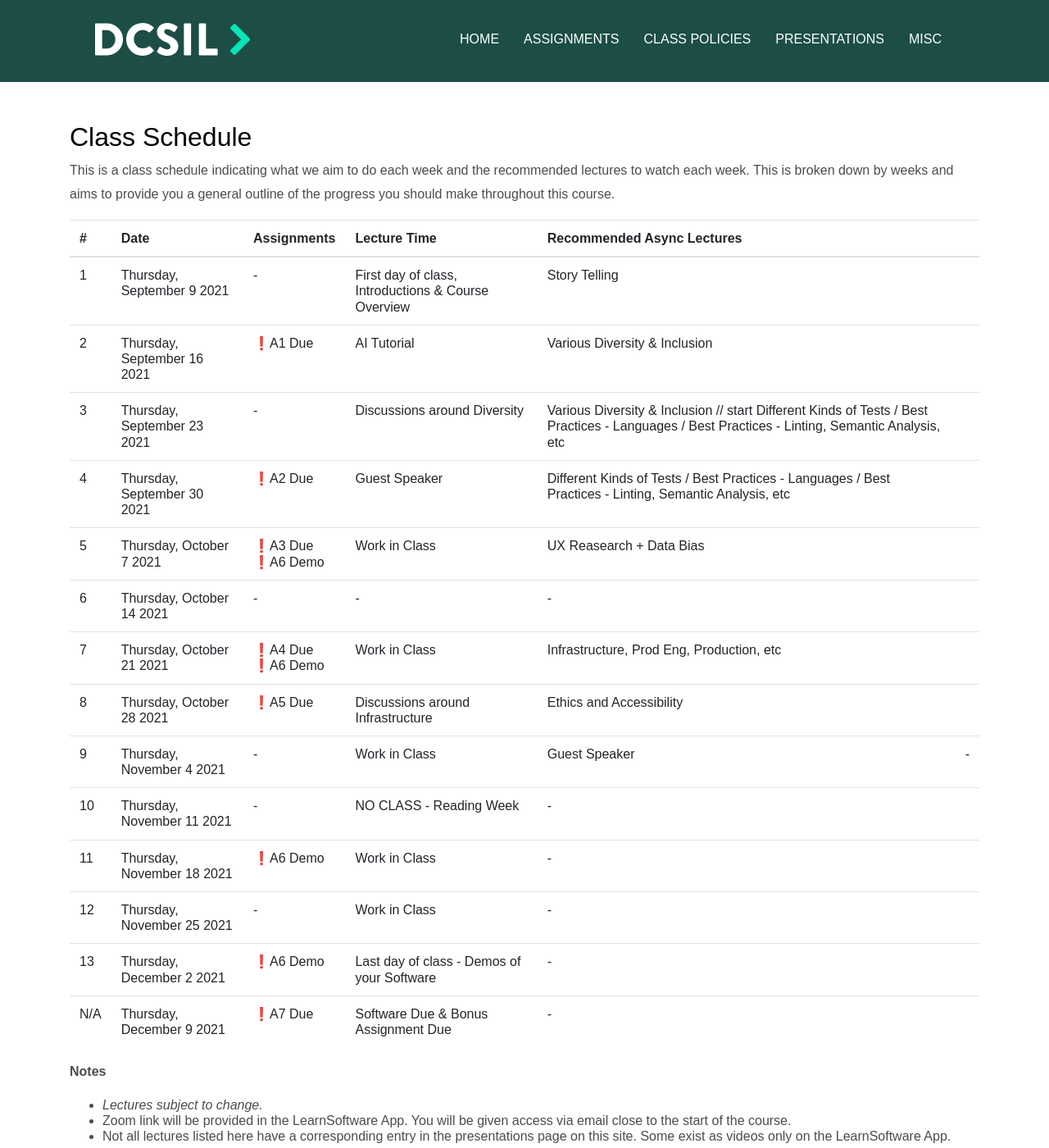
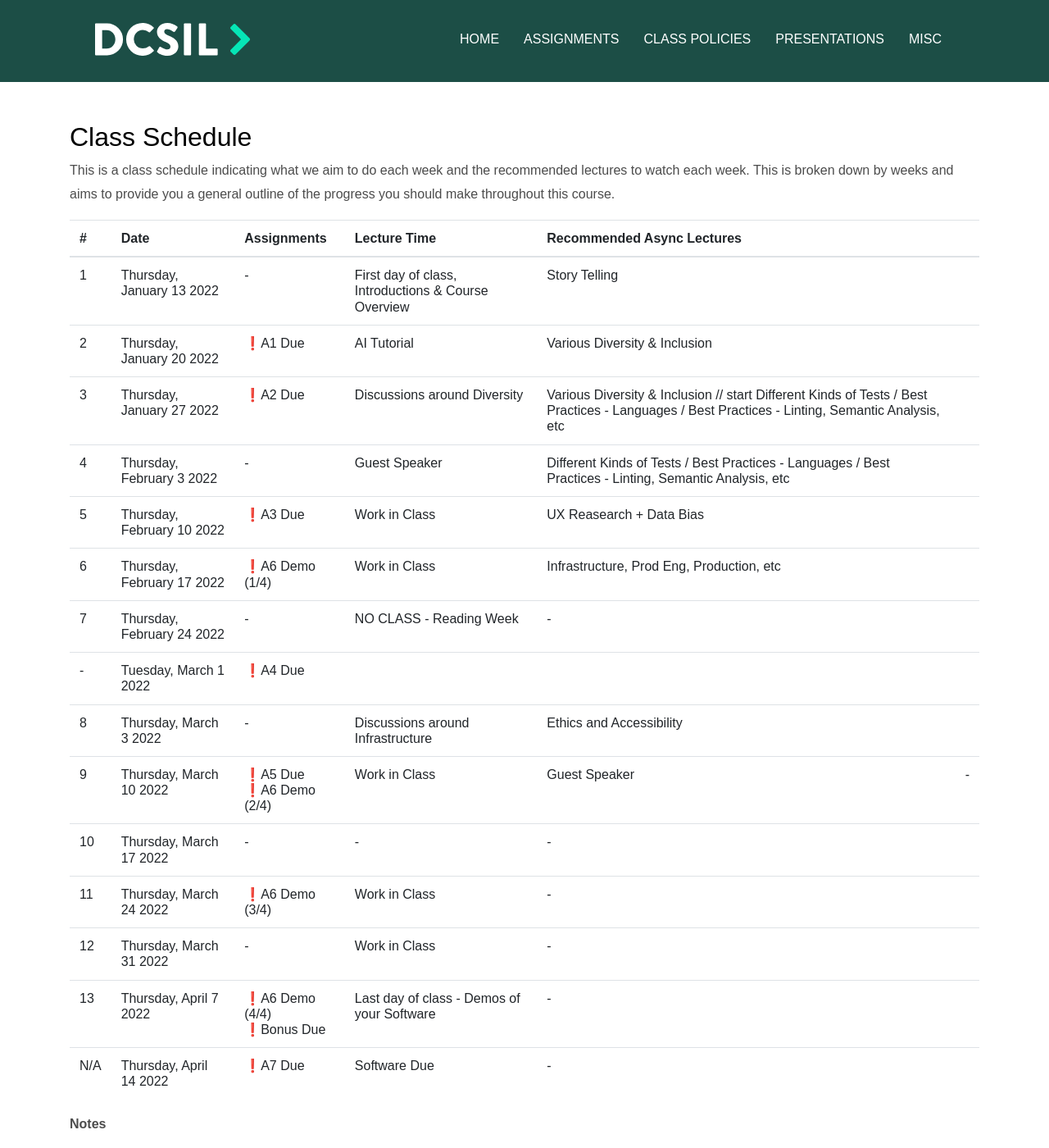
Before and after one commit to dcsil/CSC491, a Jekyll site: the page built from other_pages/schedule.md, in a window 1280 px wide and 1400 px high. Shown: the whole window at 82% size. Built offline with Jekyll 4.4.1, drawn with Linux system fonts in a browser that asks for light colours; our own code applies the rules of GitHub Pages for plain Markdown files.

Commit message:
Update schedule

```diff
--- a/assignments.yml
+++ b/assignments.yml
@@ -53,7 +53,7 @@ team:
           - Teams should aim to go beyond visible dimensions of diversity, though those should be included (e.g. gender, nationality, ethnicity).
         - Team gives thoughtful rhetoric on how these areas may impact their team and product
       worth: 35.0
-    due_date: 2022-02-03T23:59:59 EST
+    due_date: 2022-01-27T23:59:59 EST
     position: 2
     number: 2
   - name: A3 - Tech Choices, Architecture Diagram, Roadmap
@@ -105,7 +105,7 @@ team:
         Explain the changes and things that you have completed in the release body for the assignment.
         Paragraph included in release covers progress and answers questions (-100% on this section if not included).
       worth: 20.0
-    due_date: 2022-03-03T23:59:59 EST
+    due_date: 2022-03-01T23:59:59 EST
     position: 4
     number: 4
   - name: A5 - Dev Env, Test Infrastructure, & Production Setup
--- a/other_pages/schedule.md
+++ b/other_pages/schedule.md
@@ -5,20 +5,21 @@ This is a class schedule indicating what we aim to do each week and the recommen
 
 | # | Date | Assignments | Lecture Time | Recommended Async Lectures |
 | -- | -- | -- | -- | -- |
-| 1 | Thursday, September 9 2021   | - | First day of class, Introductions & Course Overview | Story Telling |
-| 2 | Thursday, September 16 2021  | ❗A1 Due   | AI Tutorial | Various Diversity & Inclusion |
-| 3 | Thursday, September 23 2021  |  - | Discussions around Diversity | Various Diversity & Inclusion // start Different Kinds of Tests / Best Practices - Languages / Best Practices - Linting, Semantic Analysis, etc |
-| 4 | Thursday, September 30 2021  | ❗A2 Due  | Guest Speaker | Different Kinds of Tests / Best Practices - Languages / Best Practices - Linting, Semantic Analysis, etc |
-| 5 | Thursday, October 7 2021  | ❗A3 Due<br>❗A6 Demo | Work in Class | UX Reasearch + Data Bias |
-| 6 | Thursday, October 14 2021 | - | - | - |
-| 7 | Thursday, October 21 2021 | ❗A4 Due<br>❗A6 Demo | Work in Class | Infrastructure, Prod Eng, Production, etc |
-| 8 | Thursday, October 28 2021 | ❗A5 Due | Discussions around Infrastructure | Ethics and Accessibility |
-| 9 | Thursday, November 4 2021 | -  | Work in Class | Guest Speaker | - |
-| 10 | Thursday, November 11 2021  | - | NO CLASS - Reading Week | - |
-| 11 | Thursday, November 18 2021   | ❗A6 Demo | Work in Class | - |
-| 12 | Thursday, November 25 2021    | - | Work in Class | - |
-| 13 | Thursday, December 2 2021    | ❗A6 Demo | Last day of class - Demos of your Software | - |
-| N/A | Thursday, December 9 2021  | ❗A7 Due  | Software Due & Bonus Assignment Due | - |
+| 1 | Thursday, January 13 2022   | - | First day of class, Introductions & Course Overview | Story Telling |
+| 2 | Thursday, January 20 2022   | ❗A1 Due | AI Tutorial | Various Diversity & Inclusion |
+| 3 | Thursday, January 27 2022   | ❗A2 Due | Discussions around Diversity | Various Diversity & Inclusion // start Different Kinds of Tests / Best Practices - Languages / Best Practices - Linting, Semantic Analysis, etc |
+| 4 | Thursday, February 3 2022   | - | Guest Speaker | Different Kinds of Tests / Best Practices - Languages / Best Practices - Linting, Semantic Analysis, etc |
+| 5 | Thursday, February 10 2022  | ❗A3 Due | Work in Class | UX Reasearch + Data Bias |
+| 6 | Thursday, February 17 2022  | ❗A6 Demo (1/4) | Work in Class | Infrastructure, Prod Eng, Production, etc |
+| 7 | Thursday, February 24 2022  | - | NO CLASS - Reading Week | - |
+| - | Tuesday, March 1 2022       | ❗A4 Due | | |
+| 8 | Thursday, March 3 2022      | - | Discussions around Infrastructure | Ethics and Accessibility |
+| 9 | Thursday, March 10 2022     | ❗A5 Due<br>❗A6 Demo (2/4) | Work in Class | Guest Speaker | - |
+| 10 | Thursday, March 17 2022    | - | - | - |
+| 11 | Thursday, March 24 2022    | ❗A6 Demo (3/4) | Work in Class | - |
+| 12 | Thursday, March 31 2022    | - | Work in Class | - |
+| 13 | Thursday, April 7 2022     | ❗A6 Demo (4/4)<br>❗Bonus Due | Last day of class - Demos of your Software | - |
+| N/A | Thursday, April 14 2022   | ❗A7 Due  | Software Due | - |
 
 **Notes**
 - _Lectures subject to change._
```
Also changed, not shown: assignments/README.md (+2 -2 lines).
